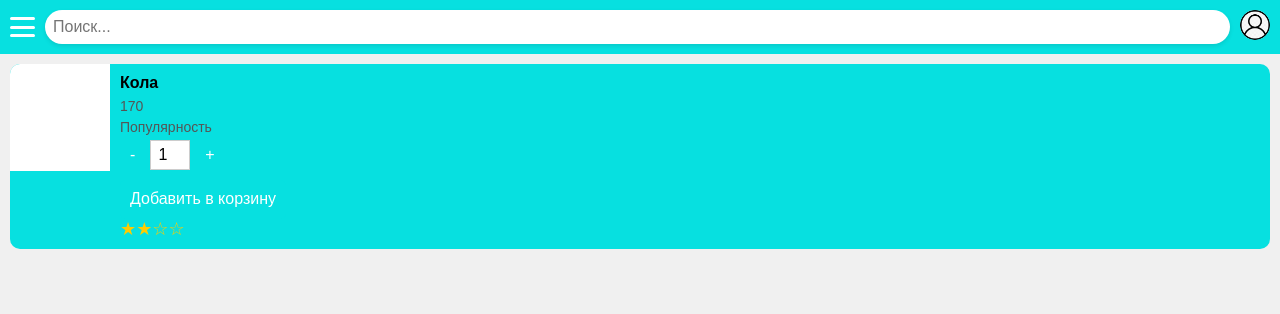
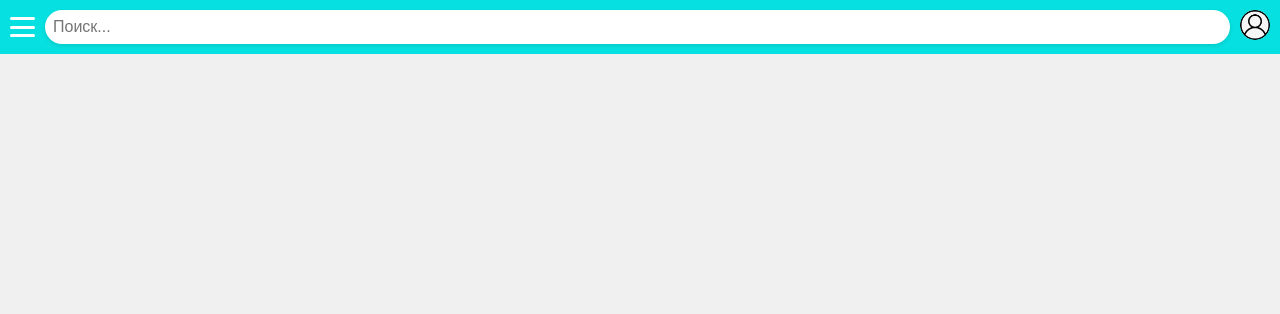
Before and after one commit to yank6e/tma, a PHP site: page / in a window 1280 px wide. Shown: the top 314 px of the page. Run offline with PHP 8.4, Linux system fonts and the light colour scheme.

Commit message:
Add files via upload

```diff
--- a/hot.html
+++ b/hot.html
@@ -43,6 +43,10 @@
 
         <a href="order.html"><div class="sidebar-function">
             <h3>Заказы</h3>
+        </div></a>
+
+        <a href="korzina.html"><div class="sidebar-function">
+            <h3>Корзина</h3>
         </div></a>
     </div>
     <main>
--- a/index.html
+++ b/index.html
@@ -44,29 +44,13 @@
         <a href="order.html"><div class="sidebar-function">
             <h3>Заказы</h3>
         </div></a>
+
+        <a href="korzina.html"><div class="sidebar-function">
+            <h3>Корзина</h3>
+        </div></a>
     </div>
     <main>
-        <div class="card">
-            <div class="image-placeholder"></div>
-            <div class="details">
-                <h2>Кола</h2>
-                <p>170</p>
-                <p>Популярность</p>
-                <div class="quantity-control">
-                    <button class="decrease-btn">-</button>
-                    <input type="number" class="quantity" value="1" min="1">
-                    <button class="increase-btn">+</button>
-                </div>
-                <button class="add-to-cart-btn" data-product-name="Кола" data-product-price="170">Добавить в корзину</button>
-                <div class="rating">
-                    <span class="star">&#9733;</span>
-                    <span class="star">&#9733;</span>
-                    <span class="star">&#9734;</span>
-                    <span class="star">&#9734;</span>
-                </div>
-            </div>
-        </div>
-        <!-- Повторите для других товаров -->
+
     </main>
     <script src="js/script.js"></script>
 </body>
--- a/js/script.js
+++ b/js/script.js
@@ -17,26 +17,3 @@ document.querySelectorAll('.decrease-btn').forEach(button => {
         }
     });
 });
-
-document.querySelectorAll('.add-to-cart-btn').forEach(button => {
-    button.addEventListener('click', function() {
-        let productName = this.getAttribute('data-product-name');
-        let productPrice = this.getAttribute('data-product-price');
-        let quantity = this.previousElementSibling.previousElementSibling.querySelector('.quantity').value;
-
-        fetch('C:\ospanel\domains\tma\add_to_cart.php', {
-            method: 'POST',
-            headers: {
-                'Content-Type': 'application/x-www-form-urlencoded',
-            },
-            body: `product_name=${productName}&product_price=${productPrice}&quantity=${quantity}`
-        })
-        .then(response => response.text())
-        .then(data => {
-            alert(data);
-        })
-        .catch(error => {
-            console.error('Error:', error);
-        });
-    });
-});
--- a/order.html
+++ b/order.html
@@ -44,6 +44,10 @@
         <a href="order.html"><div class="sidebar-function">
             <h3>Заказы</h3>
         </div></a>
+
+        <a href="korzina.html"><div class="sidebar-function">
+            <h3>Корзина</h3>
+        </div></a>
     </div>
 
     <main>
--- a/salat.html
+++ b/salat.html
@@ -43,6 +43,10 @@
 
         <a href="order.html"><div class="sidebar-function">
             <h3>Заказы</h3>
+        </div></a>
+
+        <a href="korzina.html"><div class="sidebar-function">
+            <h3>Корзина</h3>
         </div></a>
     </div>
     <main>
```
Also changed, not shown: drink.html (+14 -0 lines), test.html (added, +43 -0 lines), css/style.css (line endings or trailing spaces).
